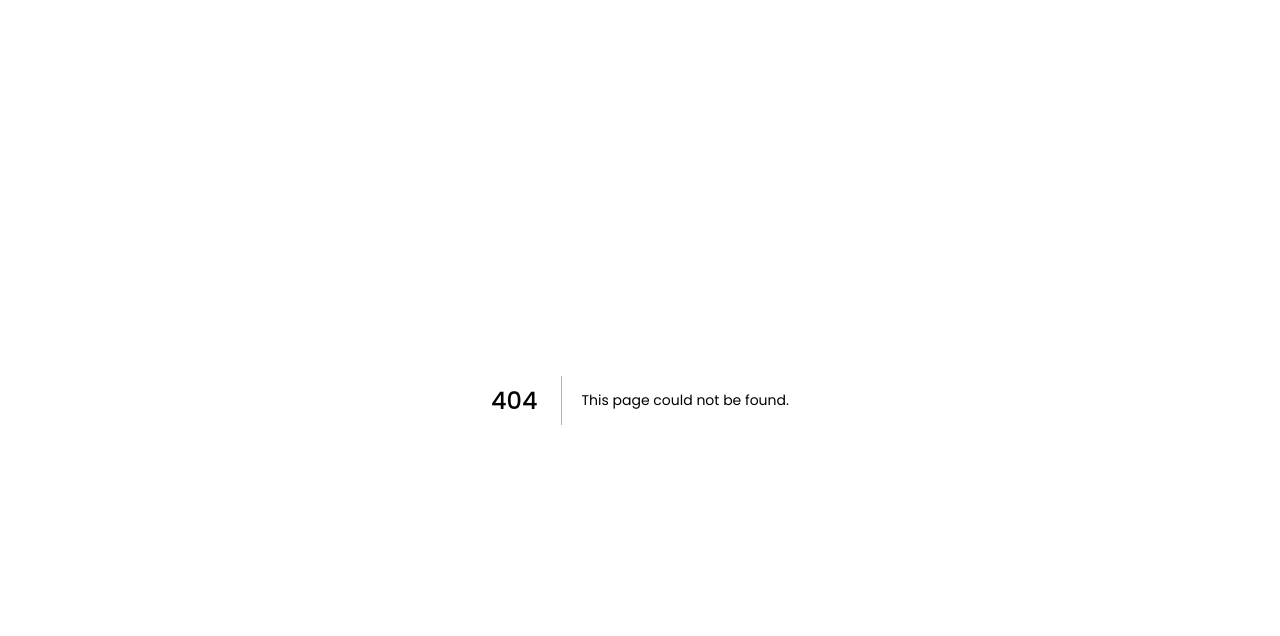
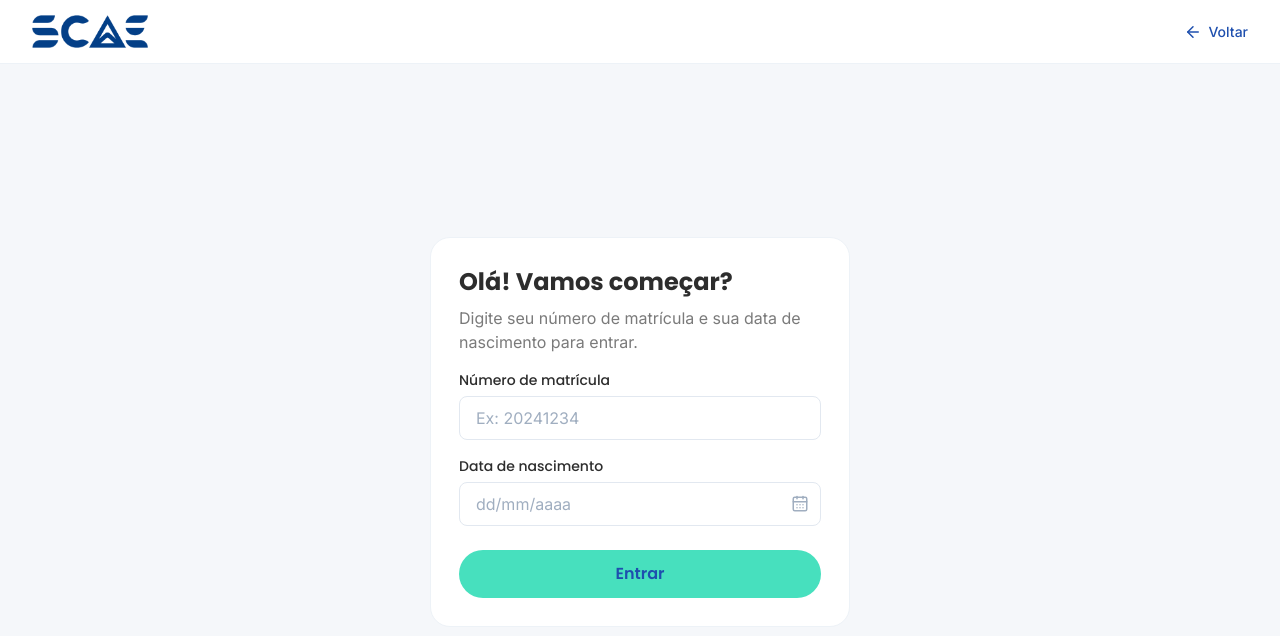
Before and after one commit to codingwithvm/SCAE, a Next.js app in the folder apps/web/: page /login/student in a window 1280 px wide. Before the commit this address had no page. Shown: the top 636 px of the page. Built offline with nearby package versions, Linux system fonts and the light colour scheme.

Commit message:
feat(web): add student and staff login forms with custom date picker

```diff
--- /dev/null
+++ b/apps/web/src/app/(public)/login/staff/page.tsx
@@ -0,0 +1,64 @@
+import type { Metadata } from "next";
+import Link from "next/link";
+import { Header } from "@/components/layout/Header";
+import { InputGroup } from "@/components/ui/InputGroup";
+import { Button } from "@/components/ui/Button";
+
+export const metadata: Metadata = {
+  title: "Acesso do Professor — SCAE",
+};
+
+export default function LoginStaffPage() {
+  return (
+    <div className="flex flex-col min-h-screen bg-surface">
+      <Header variant="auth" backHref="/login" />
+
+      <main className="flex flex-1 items-center justify-center px-8 py-12">
+        <div className="flex flex-col items-center gap-5">
+          <div className="flex flex-col gap-4 w-110 bg-background rounded-xl border border-border-light p-7">
+            <h1 className="text-2xl font-bold text-text-primary">
+              Acesso Institucional
+            </h1>
+
+            <form className="flex flex-col gap-4">
+              <InputGroup
+                id="email"
+                label="E-mail"
+                type="email"
+                placeholder="professor@escola.edu.br"
+                autoComplete="email"
+                required
+              />
+              <InputGroup
+                id="password"
+                label="Senha"
+                type="password"
+                placeholder="Sua senha"
+                autoComplete="current-password"
+                required
+              />
+              <Button
+                variant="primary"
+                size="md"
+                type="submit"
+                className="w-full mt-2"
+              >
+                Entrar
+              </Button>
+              <Link
+                href="/login/staff/forgot-password"
+                className="text-sm font-medium text-primary text-center no-underline hover:opacity-75 transition-opacity"
+              >
+                Esqueceu sua senha?
+              </Link>
+            </form>
+          </div>
+
+          <p className="text-sm text-text-secondary text-center w-110">
+            Acesso somente para profissionais cadastrados pela gestão escolar.
+          </p>
+        </div>
+      </main>
+    </div>
+  );
+}
--- /dev/null
+++ b/apps/web/src/app/(public)/login/student/page.tsx
@@ -0,0 +1,55 @@
+import type { Metadata } from "next";
+import { Header } from "@/components/layout/Header";
+import { InputGroup } from "@/components/ui/InputGroup";
+import { DatePicker } from "@/components/ui/DatePicker";
+import { Button } from "@/components/ui/Button";
+
+export const metadata: Metadata = {
+  title: "Entrar como Aluno — SCAE",
+};
+
+export default function LoginStudentPage() {
+  return (
+    <div className="flex flex-col min-h-screen bg-surface">
+      <Header variant="auth" backHref="/login" />
+
+      <main className="flex flex-1 items-center justify-center px-8 py-12">
+        <div className="flex flex-col gap-4 w-105 bg-background rounded-xl border border-border-light p-7">
+          <div className="flex flex-col gap-2">
+            <h1 className="text-2xl font-bold text-text-primary">
+              Olá! Vamos começar?
+            </h1>
+            <p className="text-base text-text-secondary">
+              Digite seu número de matrícula e sua data de nascimento para
+              entrar.
+            </p>
+          </div>
+
+          <form className="flex flex-col gap-4">
+            <InputGroup
+              id="enrollment"
+              label="Número de matrícula"
+              placeholder="Ex: 20241234"
+              autoComplete="username"
+              required
+            />
+            <DatePicker
+              id="birthdate"
+              label="Data de nascimento"
+              name="birthdate"
+              required
+            />
+            <Button
+              variant="primary"
+              size="md"
+              type="submit"
+              className="w-full mt-2"
+            >
+              Entrar
+            </Button>
+          </form>
+        </div>
+      </main>
+    </div>
+  );
+}
--- /dev/null
+++ b/apps/web/src/components/ui/DatePicker.tsx
@@ -0,0 +1,177 @@
+"use client";
+
+import { useEffect, useId, useRef, useState } from "react";
+import { addMonths, format, isValid, parse, subMonths } from "date-fns";
+import { ptBR } from "date-fns/locale";
+import { DayPicker } from "react-day-picker";
+import { CalendarDays, ChevronLeft, ChevronRight, X } from "lucide-react";
+
+interface DatePickerProps {
+  id?: string;
+  label: string;
+  name?: string;
+  required?: boolean;
+}
+
+export function DatePicker({ id, label, name, required }: DatePickerProps) {
+  const autoId = useId();
+  const inputId = id ?? autoId;
+  const containerRef = useRef<HTMLDivElement>(null);
+
+  const [selected, setSelected] = useState<Date | undefined>();
+  const [month, setMonth] = useState(new Date(2001, 3));
+  const [inputValue, setInputValue] = useState("");
+  const [isOpen, setIsOpen] = useState(false);
+
+  useEffect(() => {
+    function handleClickOutside(event: MouseEvent) {
+      if (
+        containerRef.current &&
+        !containerRef.current.contains(event.target as Node)
+      ) {
+        setIsOpen(false);
+      }
+    }
+
+    document.addEventListener("mousedown", handleClickOutside);
+    return () => document.removeEventListener("mousedown", handleClickOutside);
+  }, []);
+
+  function handleInputChange(event: React.ChangeEvent<HTMLInputElement>) {
+    const value = event.target.value;
+    setInputValue(value);
+
+    const parsedDate = parse(value, "dd/MM/yyyy", new Date());
+    if (isValid(parsedDate)) {
+      setSelected(parsedDate);
+      setMonth(parsedDate);
+      return;
+    }
+
+    setSelected(undefined);
+  }
+
+  function handleSelect(date: Date | undefined) {
+    setSelected(date);
+    setInputValue(date ? format(date, "dd/MM/yyyy") : "");
+    if (date) {
+      setMonth(date);
+    }
+    setIsOpen(false);
+  }
+
+  function handleToggle() {
+    if (inputValue) {
+      setSelected(undefined);
+      setInputValue("");
+      return;
+    }
+
+    setIsOpen((current) => !current);
+  }
+
+  return (
+    <div ref={containerRef} className="relative flex w-full flex-col gap-1.5">
+      <label
+        htmlFor={inputId}
+        className="text-sm font-medium text-text-primary [font-family:var(--font-poppins),sans-serif]"
+      >
+        {label}
+      </label>
+
+      <div className="relative">
+        <input
+          id={inputId}
+          name={name}
+          type="text"
+          value={inputValue}
+          onChange={handleInputChange}
+          onFocus={() => setIsOpen(true)}
+          placeholder="dd/mm/aaaa"
+          autoComplete="off"
+          required={required}
+          className="h-11 w-full rounded-md border border-border bg-background pl-4 pr-10 text-base text-text-primary outline-none transition-colors placeholder:text-text-muted focus:border-primary"
+        />
+
+        <button
+          type="button"
+          onClick={handleToggle}
+          className="absolute right-3 top-1/2 -translate-y-1/2 text-text-muted transition-colors hover:text-text-secondary"
+          aria-label={inputValue ? "Limpar data" : "Abrir calendário"}
+        >
+          {inputValue ? <X size={16} /> : <CalendarDays size={18} />}
+        </button>
+      </div>
+
+      {isOpen && (
+        <div className="absolute left-0 top-[calc(100%+4px)] z-50 w-70 rounded-[16px] border border-border bg-background p-4 shadow-[0_8px_24px_rgba(30,79,174,0.12)]">
+          <div className="mb-3 flex items-center justify-between">
+            <button
+              type="button"
+              onClick={() => setMonth((current) => subMonths(current, 1))}
+              className="flex h-8 w-8 items-center justify-center rounded-md bg-surface text-text-secondary transition-colors hover:bg-border-light"
+              aria-label="Mês anterior"
+            >
+              <ChevronLeft size={16} />
+            </button>
+
+            <span className="text-sm font-semibold text-text-primary [font-family:var(--font-poppins),sans-serif]">
+              {(() => {
+                const label = format(month, "MMMM yyyy", { locale: ptBR });
+                return label.charAt(0).toUpperCase() + label.slice(1);
+              })()}
+            </span>
+
+            <button
+              type="button"
+              onClick={() => setMonth((current) => addMonths(current, 1))}
+              className="flex h-8 w-8 items-center justify-center rounded-md bg-surface text-text-secondary transition-colors hover:bg-border-light"
+              aria-label="Próximo mês"
+            >
+              <ChevronRight size={16} />
+            </button>
+          </div>
+
+          <DayPicker
+            mode="single"
+            selected={selected}
+            onSelect={handleSelect}
+            month={month}
+            onMonthChange={setMonth}
+            locale={ptBR}
+            showOutsideDays={false}
+            startMonth={new Date(1990, 0)}
+            endMonth={new Date()}
+            formatters={{
+              formatWeekdayName: (date) =>
+                format(date, "EEEEE", { locale: ptBR }),
+            }}
+            classNames={{
+              root: "w-full",
+              month: "w-full",
+              month_caption: "hidden",
+              caption_label: "hidden",
+              nav: "hidden",
+              button_previous: "hidden",
+              button_next: "hidden",
+              month_grid: "w-full border-collapse",
+              weekdays: "mb-1",
+              weekday:
+                "h-9 w-9 p-0 text-center align-middle text-xs font-medium text-text-muted",
+              weeks: "w-full",
+              week: "",
+              day: "h-9 w-9 p-0 text-center align-middle",
+              day_button:
+                "flex h-9 w-9 items-center justify-center rounded-full text-[13px] font-normal text-text-primary transition-colors hover:bg-surface",
+              selected:
+                "!bg-primary !text-text-inverse rounded-full font-semibold hover:!bg-primary",
+              today: "font-semibold text-primary",
+              disabled: "opacity-30",
+              outside: "opacity-0",
+            }}
+          />
+        </div>
+      )}
+    </div>
+  );
+}
```
